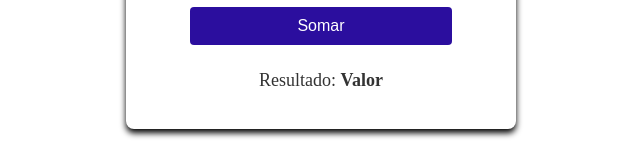
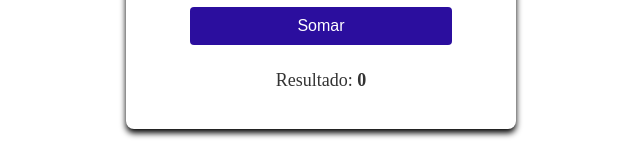
Before and after one commit to margustodev/curso-angular, an Angular app: page / in a window 1280 px wide. Shown: the part 238-398 px from the top of the page, without its empty margins (319-959 px from the left). Built offline with nearby package versions, Linux system fonts and the light colour scheme.

Commit message:
Adicionando ação no componente

```diff
--- a/src/app/calculadora/calculadora.html
+++ b/src/app/calculadora/calculadora.html
@@ -8,11 +8,13 @@
       <label for="numero2">Número 2</label>
       <input type="number" name="numero2" id="numero2" />
 
-      <button type="submit">Somar</button>
+      <button type="button" (clicka)="calcularResultado()">Somar</button>
     </form>
 
     <div class="result-display">
-      <p>Resultado: <span id="result">Valor</span></p>
+      <p>
+        Resultado: <span id="result">{{ resultado }}</span>
+      </p>
     </div>
   </div>
 </div>
--- a/src/app/calculadora/calculadora.ts
+++ b/src/app/calculadora/calculadora.ts
@@ -7,5 +7,11 @@ import { Component } from '@angular/core';
   styleUrl: './calculadora.scss',
 })
 export class Calculadora {
+  number1: number = 0;
+  number2: number = 0;
+  resultado: number = 0;
 
-}
+  calcularResultado(){
+    this.resultado = this.number1 + this.number2
+      }
+  }
```
